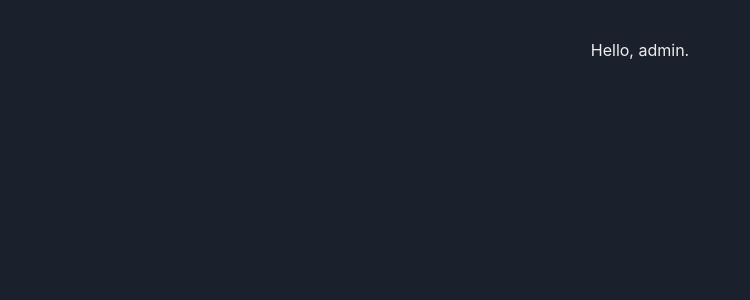
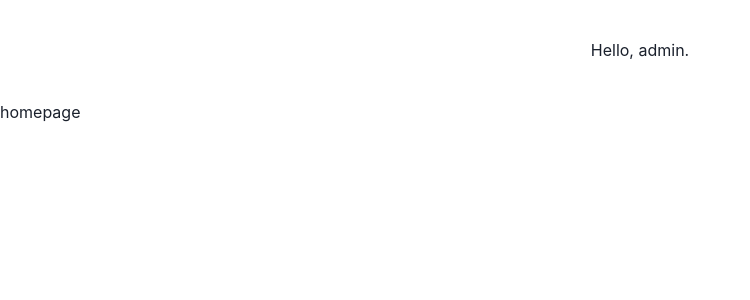
Before and after one commit to jessampaio/stubhub-clone, a React (Vite) app in the folder client/: page / in a window 1280 px wide. Before the commit this address had no page. Shown: the top 300 px of the page, without its empty margins (0-750 px from the left). Built offline with nearby package versions, Linux system fonts and the light colour scheme.

Commit message:
Cleans up some existing code

```diff
--- a/client/src/App.tsx
+++ b/client/src/App.tsx
@@ -5,6 +5,7 @@ import EventContext from './contexts/eventContext'
 import CreateTicketPage from './pages/CreateTicketPage'
 import { Grid, GridItem } from '@chakra-ui/react'
 import NavBar from './components/NavBar'
+import Home from './pages/Home'
 
 const INITIAL_EVENT_STATE = {
   eventName: '',
@@ -35,6 +36,7 @@ export default function App (): any {
         </GridItem>
         <GridItem area="main">
           <Routes>
+            <Route path="/" element={<Home />} />
             <Route path="/createEvent" element={<CreateEventPage />} />
             <Route path="/createTicket" element={<CreateTicketPage />} />
           </Routes>
--- a/client/src/components/CreateTicketForm.tsx
+++ b/client/src/components/CreateTicketForm.tsx
@@ -1,6 +1,6 @@
 import axios from 'axios'
 import { useEffect, useState } from 'react'
-import { FormControl, FormLabel, Input, Button, useToast, Select } from '@chakra-ui/react'
+import { FormControl, FormLabel, Input, Button, useToast, Select, Container } from '@chakra-ui/react'
 
 interface Event {
   event_date: string;
@@ -111,7 +111,7 @@ const CreateTicketForm = () => {
   }
 
   return (
-        <>
+        <Container maxW="550px">
           <Select aria-label="Select Event" value={eventSelected} onChange={handleSelectEvent}>
             <option>Choose an event</option>
                   {eventSelectOptions}
@@ -128,7 +128,7 @@ const CreateTicketForm = () => {
                     Add tickets
                   </Button>
             </FormControl>
-        </>
+          </Container>
   )
 }
 
--- /dev/null
+++ b/client/src/pages/Home.tsx
@@ -0,0 +1,8 @@
+
+const Home = () => {
+  return (
+    <div>homepage</div>
+  )
+}
+
+export default Home
--- a/client/src/theme.ts
+++ b/client/src/theme.ts
@@ -1,7 +1,7 @@
 import { extendTheme, ThemeConfig } from '@chakra-ui/react'
 
 const config: ThemeConfig = {
-  initialColorMode: 'dark'
+  initialColorMode: 'light'
 }
 
 const theme = extendTheme({
```
Also changed, not shown: 2 other files (tests, documents, lock files or other folders). Lines whose indentation alone changed are shown as unchanged.
